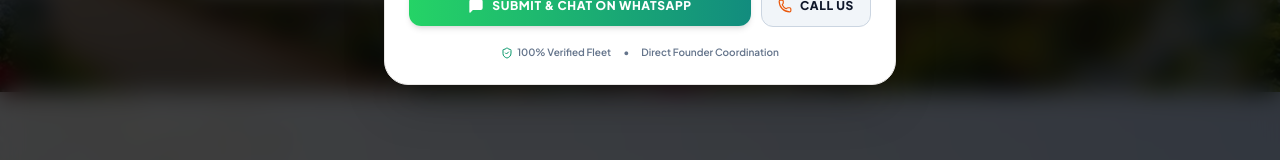
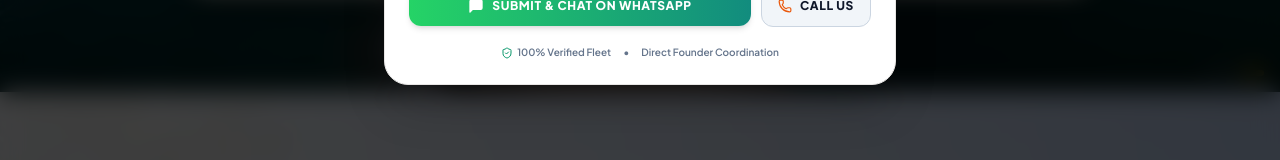
Before and after one commit to karthikn1997/madurai-mariya-travels, a React (Vite) app: page / in a window 1280 px wide. Shown: the part 567-727 px from the top of the page. Built offline with nearby package versions, Linux system fonts and the light colour scheme; a web font is replaced by a local one.

Commit message:
Remove 1st collage image from hero background slideshow

```diff
--- a/src/components/Hero.jsx
+++ b/src/components/Hero.jsx
@@ -32,7 +32,6 @@ const PICKUP_POINTS = [
 ];
 
 const HERO_BG_IMAGES = [
-  '/hero/hero-1-rameshwaram.jpg',
   '/hero/hero-2-kanyakumari.jpg',
   '/hero/hero-3-thanjavur.jpg',
   '/hero/hero-4-ooty.jpg',
```
